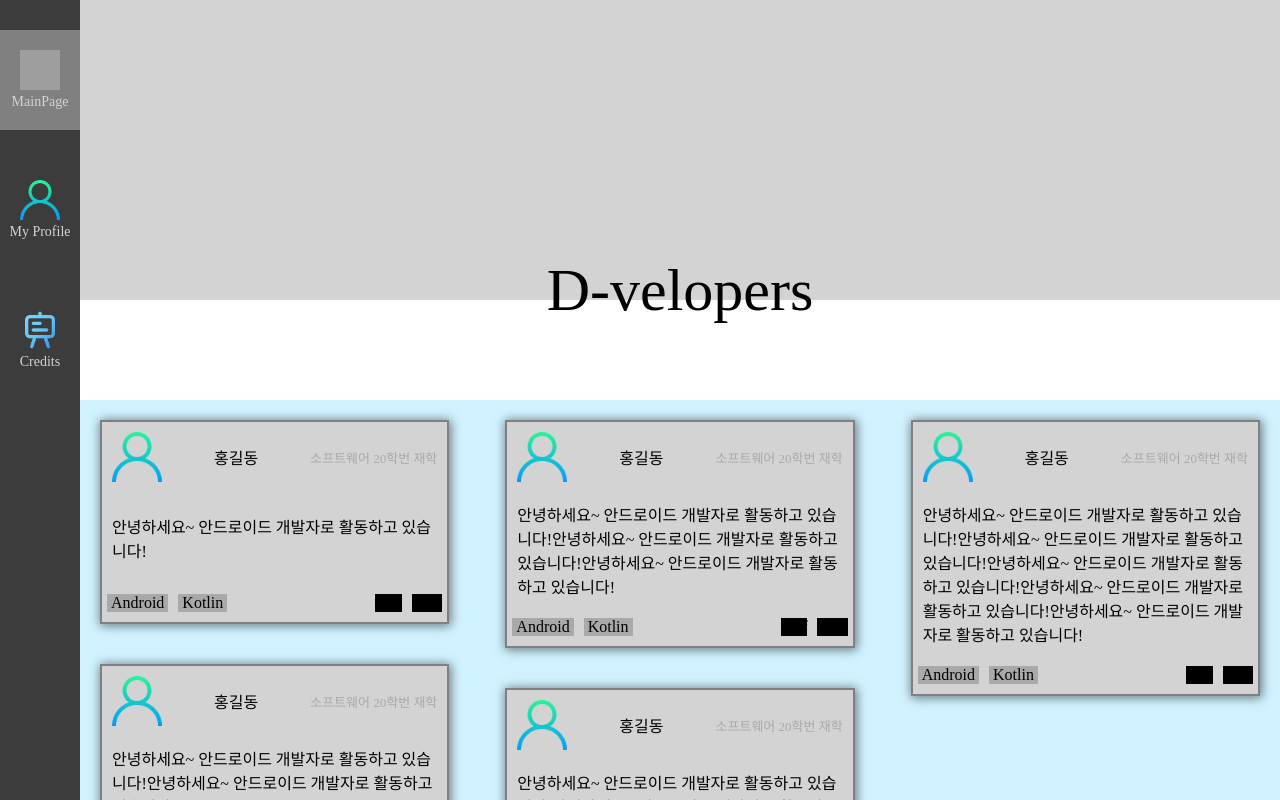
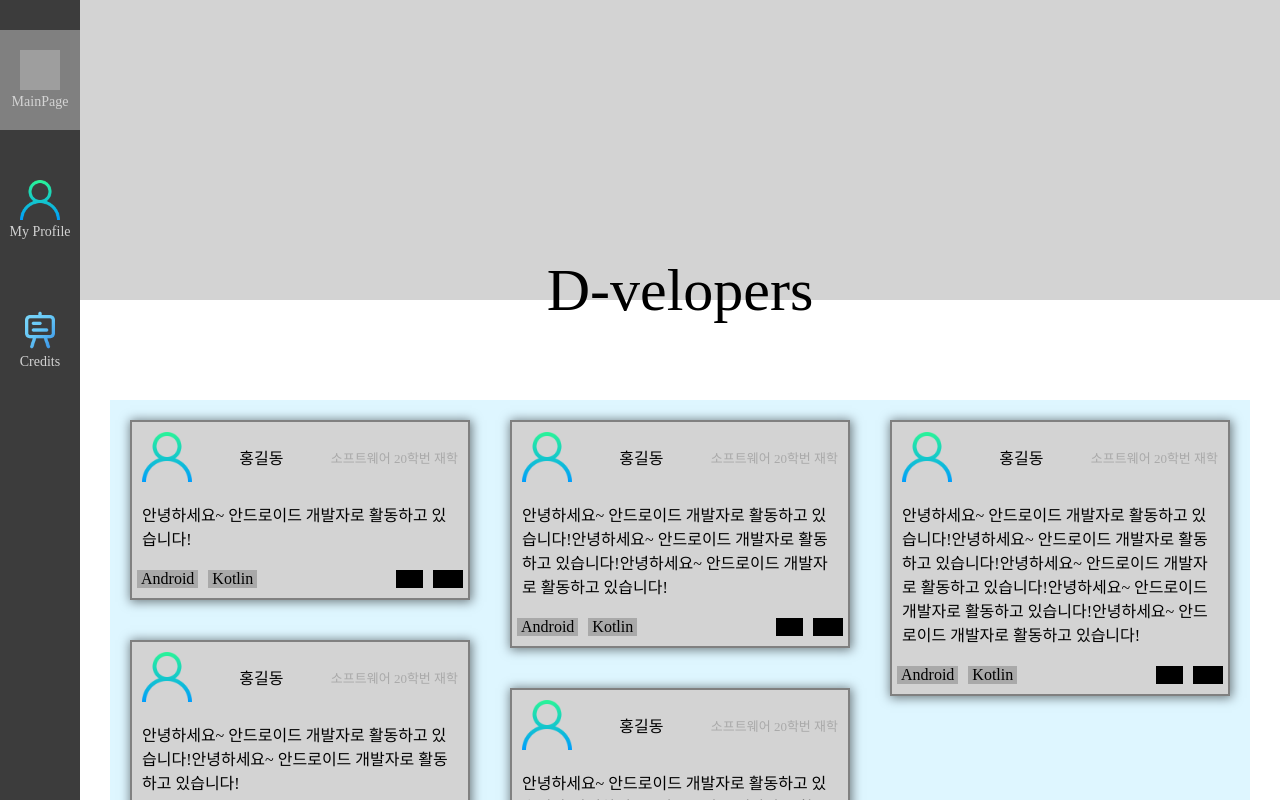
Before and after one commit to DKU-D-Coding-teams/2023-1-developers, a React (Create React App) app in the folder frontend/: page / in a window 1280 px wide. Shown: the top 800 px of the page. Built offline with nearby package versions, Linux system fonts and the light colour scheme; grey boxes are pictures that could not be loaded.

Commit message:
feat: 핀터레스트 개선

```diff
--- a/frontend/src/components/ProfileBox.tsx
+++ b/frontend/src/components/ProfileBox.tsx
@@ -45,8 +45,6 @@ const Wrapper = styled.div`
   border: 2px solid gray;
   background-color: lightgray;
   box-shadow: 1px 1px 10px 1px rgba(0, 0, 0, 0.5);
-  min-width: 200px;
-  min-height: 200px;
 `;
 
 const InfoContainer = styled.div`
--- a/frontend/src/pages/Main.tsx
+++ b/frontend/src/pages/Main.tsx
@@ -7,9 +7,9 @@ export default function Main() {
       <TopBackground>
         <TitleBox>D-velopers</TitleBox>
       </TopBackground>
-      <ProfileBoxContainer>
+      <PinterestContainer>
         {[1, 2, 3, 4, 5].map((num) => (
-          <ProfileBoxObject key={num}>
+          <PinterestObject key={num}>
             <ProfileBox
               profileImg="/icons/person.png"
               name="홍길동"
@@ -18,9 +18,9 @@ export default function Main() {
               tags={["Android", "Kotlin"]}
               links={["asdf", "zxcv"]}
             />
-          </ProfileBoxObject>
+          </PinterestObject>
         ))}
-      </ProfileBoxContainer>
+      </PinterestContainer>
     </Navbar>
   );
 }
@@ -38,20 +38,26 @@ const TitleBox = styled.div`
   transform: translate(-50%, 0);
   bottom: -25px;
   font-size: 60px;
+
+  white-space: nowrap;
 `;
 
-const ProfileBoxContainer = styled.div`
-  position: block;
-
+const PinterestContainer = styled.div`
+  position: relative;
+  left: 50%;
+  transform: translate(-50%, 0);
   margin-top: 100px;
 
-  width: 100%;
+  max-width: 1100px;
+  column-width: 300px;
+  column-gap: 40px;
+  padding: 0 20px;
 
-  column-width: 300px;
-  background-color: #d1f3ff;
+  background-color: #def6ff;
 `;
 
-const ProfileBoxObject = styled.div`
+const PinterestObject = styled.div`
   display: inline-block;
-  margin: 20px 20px;
+  margin: 20px 0;
+  min-width: 300px;
 `;
```
